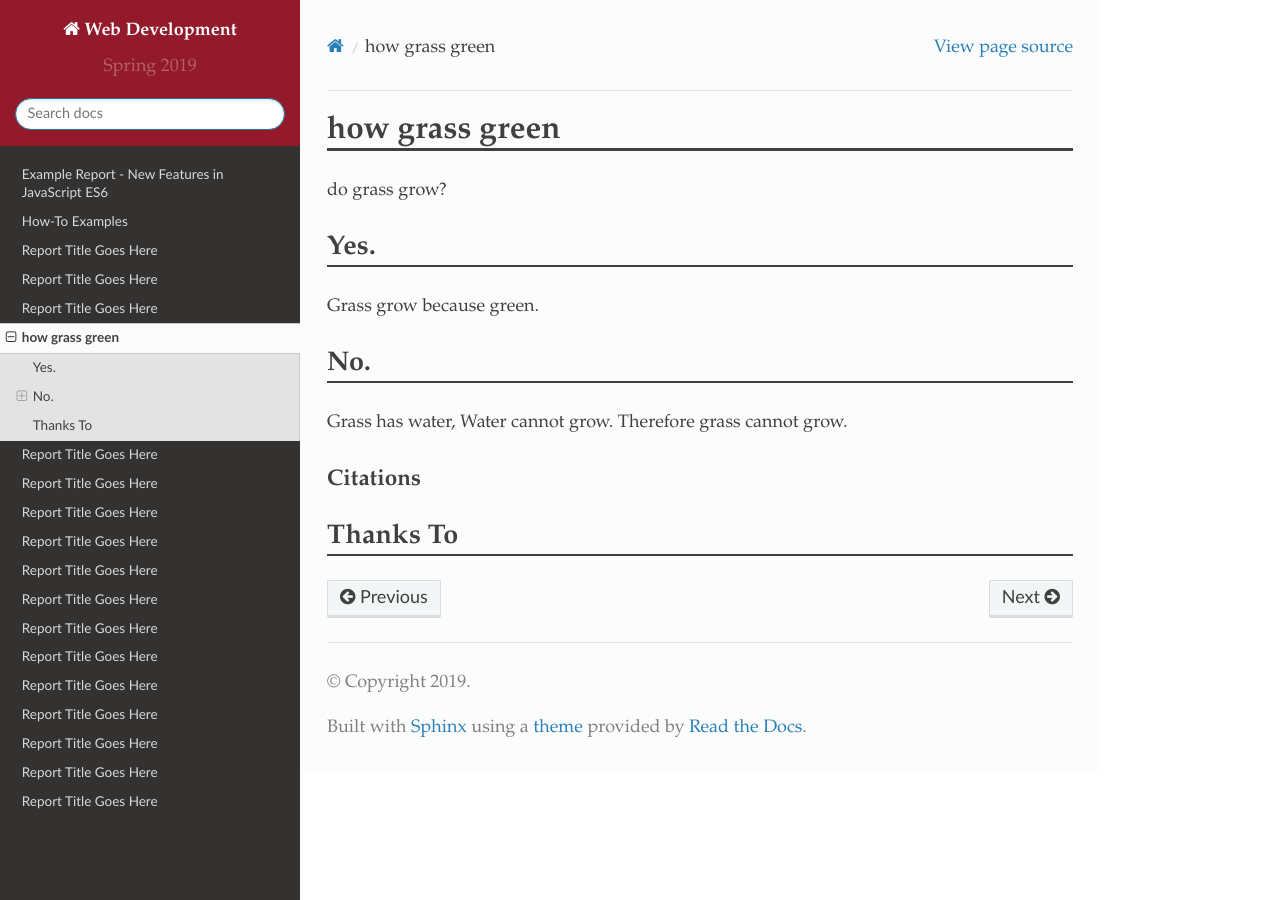
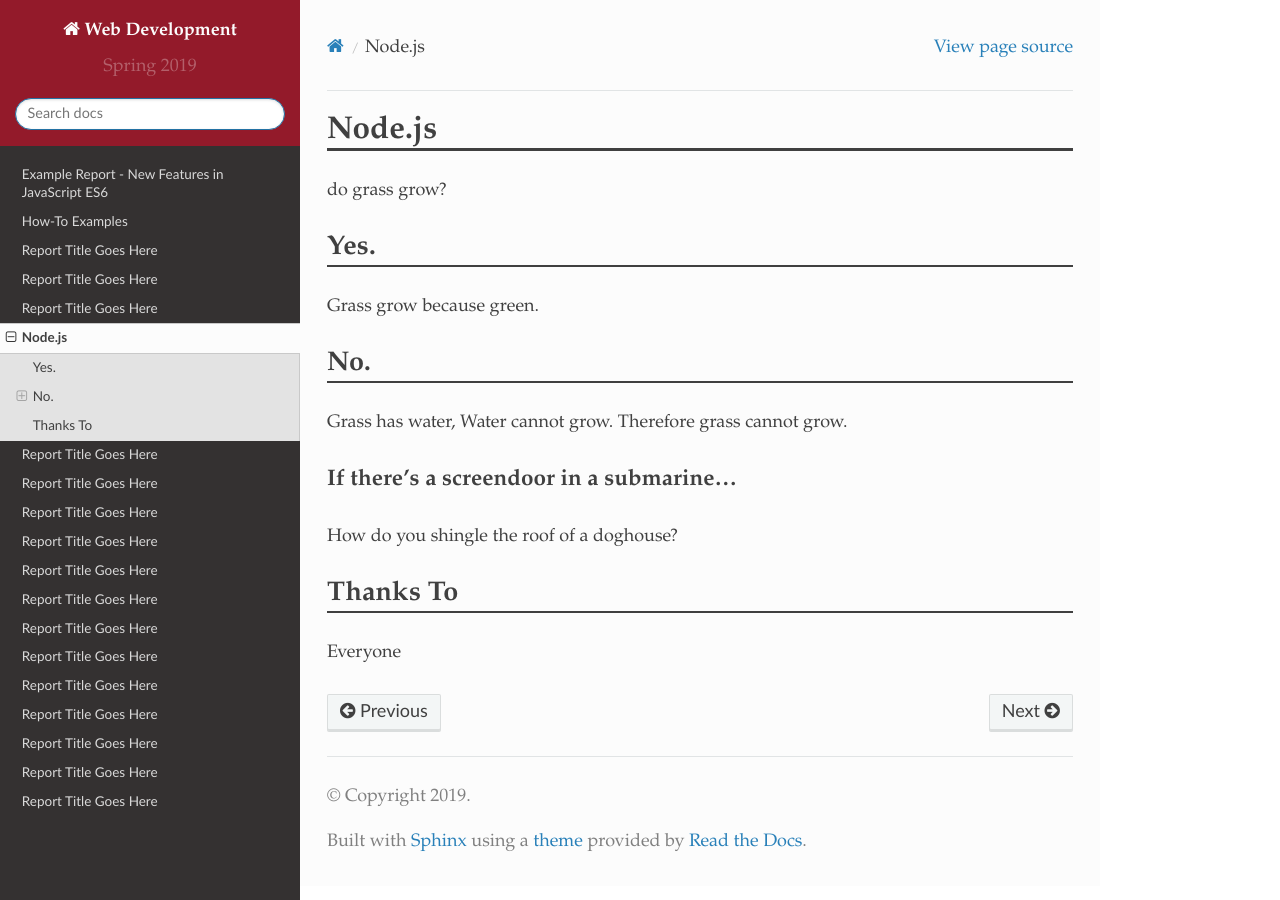
Before and after one commit to pvcraven/2019_spring_web_dev, a Sphinx documentation site: the page built from source/final/dalmas/index.rst, in a window 1280 px wide. Built offline with Sphinx 7.4.7 and the Read the Docs theme 2.0.0, drawn with Linux system fonts in a browser that asks for light colours.

Commit message:
topic chosen

```diff
--- a/source/final/dalmas/index.rst
+++ b/source/final/dalmas/index.rst
@@ -1,5 +1,5 @@
-how grass green
-===============
+Node.js
+=======
 
 do grass grow?
 
@@ -15,8 +15,12 @@ Grass has water,
 Water cannot grow.
 Therefore grass cannot grow.
 
-Citations
-~~~~~~~~~
+If there's a screendoor in a submarine...
+~~~~~~~~~~~~~~~~~~~~~~~~~~~~~~~~~~~~~~~~~
+
+How do you shingle the roof of a doghouse?
 
 Thanks To
 ---------
+
+Everyone
```
